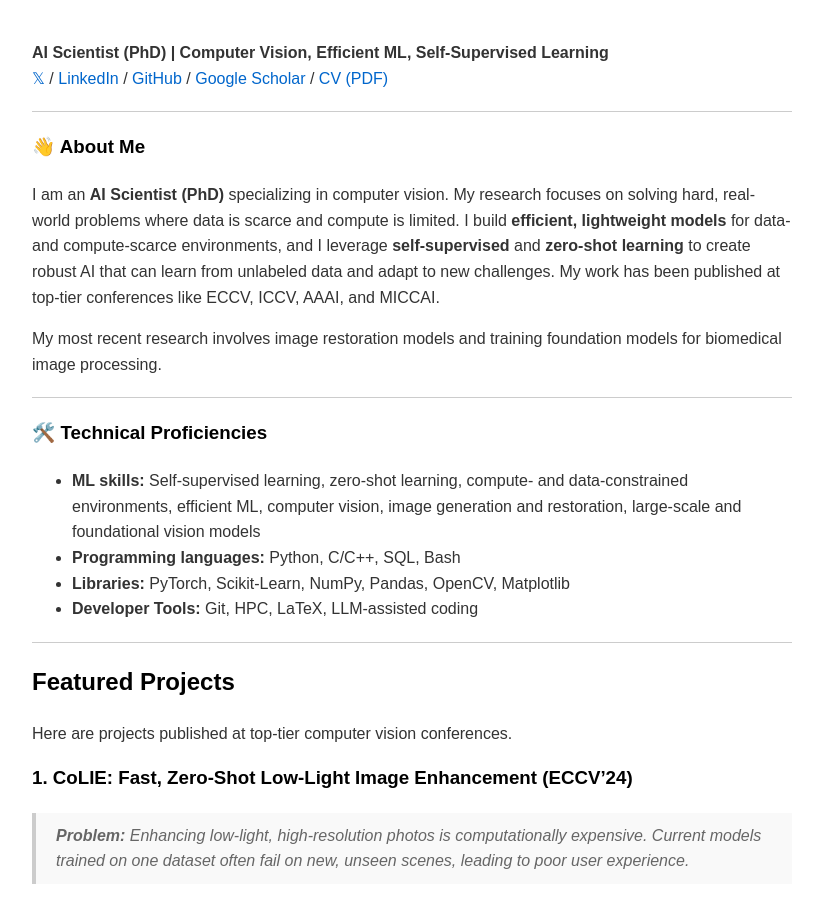
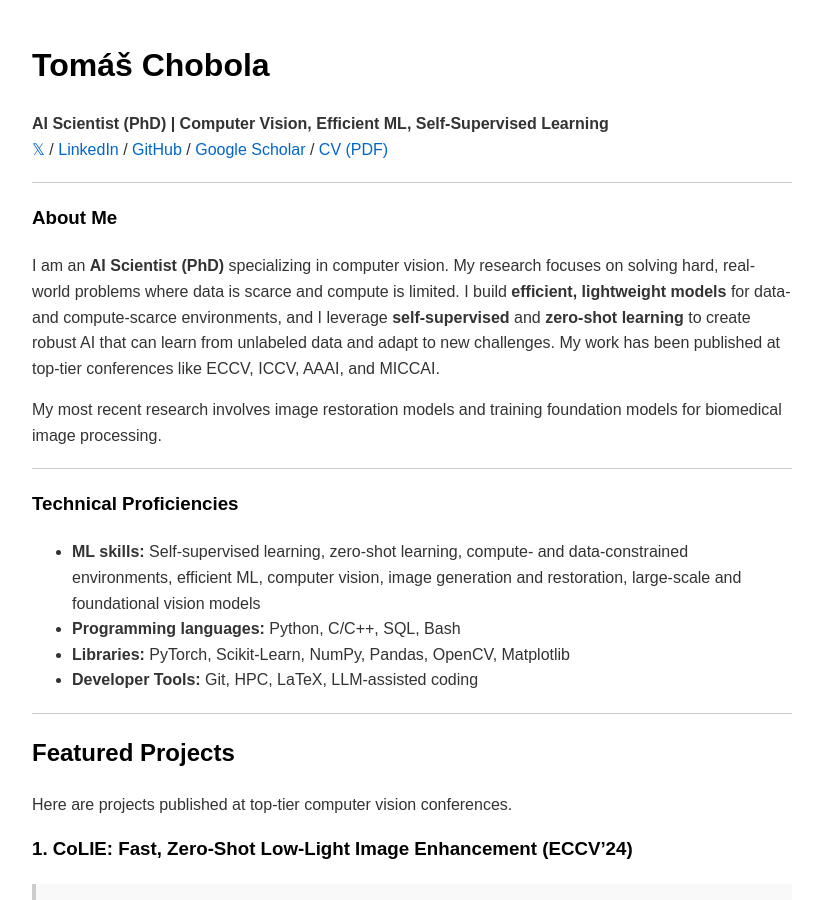
Before and after one commit to ctom2/chobola-ai, a Jekyll site: the page built from index.md, in a window 1280 px wide and 900 px high. Shown: the whole window, without its empty margins (228-1051 px from the left). Built offline with Jekyll 4.4.1, drawn with Linux system fonts in a browser that asks for light colours; our own code applies the rules of GitHub Pages for plain Markdown files.

Commit message:
Update index.md

```diff
--- a/index.md
+++ b/index.md
@@ -1,16 +1,18 @@
+# Tomáš Chobola
+
 **AI Scientist (PhD) | Computer Vision, Efficient ML, Self-Supervised Learning**
 [𝕏](https://x.com/ifelsetom) / [LinkedIn](https://linkedin.com/in/tchobola) / [GitHub](https://www.github.com/ctom2/) / [Google Scholar](https://scholar.google.com/citations?user=KoL2wdQAAAAJ) / [CV (PDF)](https://drive.google.com/file/d/1-2p-TzWHUiDECNFA_vra4QvkY2P7QHNW/view?usp=sharing)
 
 ---
 
-### 👋 About Me
+### About Me
 I am an **AI Scientist (PhD)** specializing in computer vision. My research focuses on solving hard, real-world problems where data is scarce and compute is limited. I build **efficient, lightweight models** for data- and compute-scarce environments, and I leverage **self-supervised** and **zero-shot learning** to create robust AI that can learn from unlabeled data and adapt to new challenges. My work has been published at top-tier conferences like ECCV, ICCV, AAAI, and MICCAI.
 
 My most recent research involves image restoration models and training foundation models for biomedical image processing.
 
 ---
 
-### 🛠️ Technical Proficiencies
+### Technical Proficiencies
 * **ML skills:** Self-supervised learning, zero-shot learning, compute- and data-constrained environments, efficient ML, computer vision, image generation and restoration, large-scale and foundational vision models
 * **Programming languages:** Python, C/C++, SQL, Bash
 * **Libraries:** PyTorch, Scikit-Learn, NumPy, Pandas, OpenCV, Matplotlib
```
